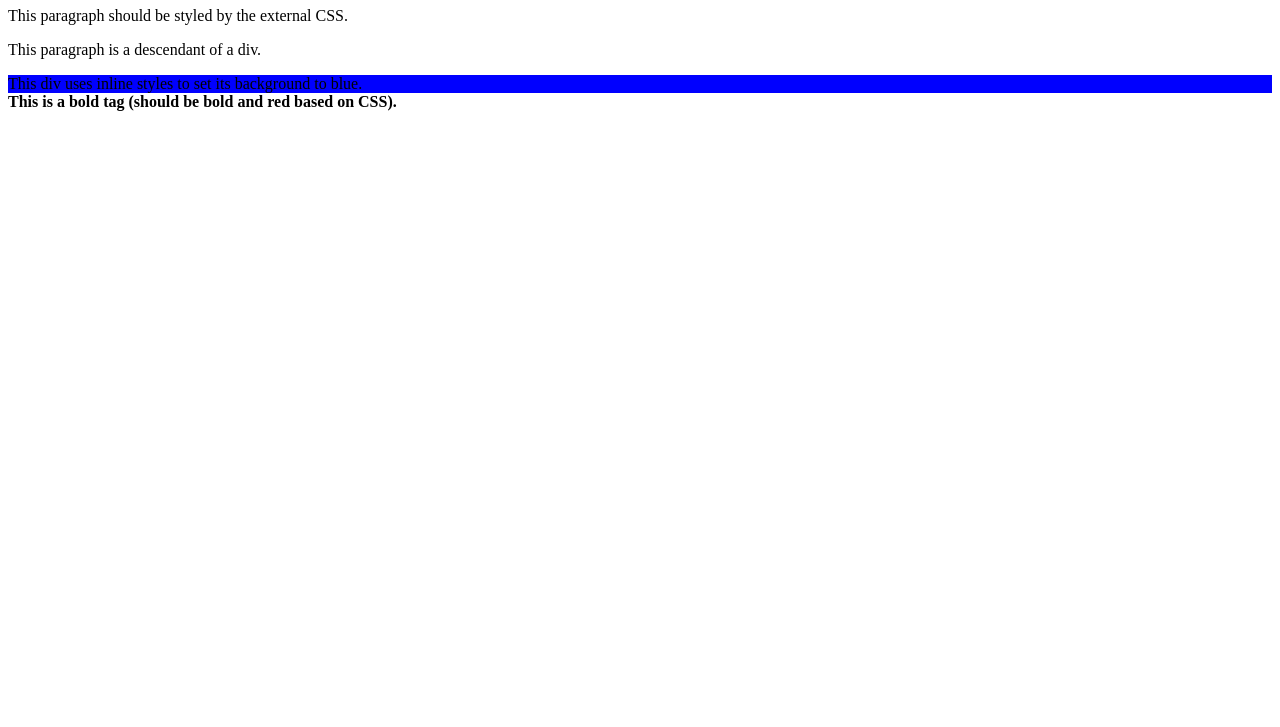
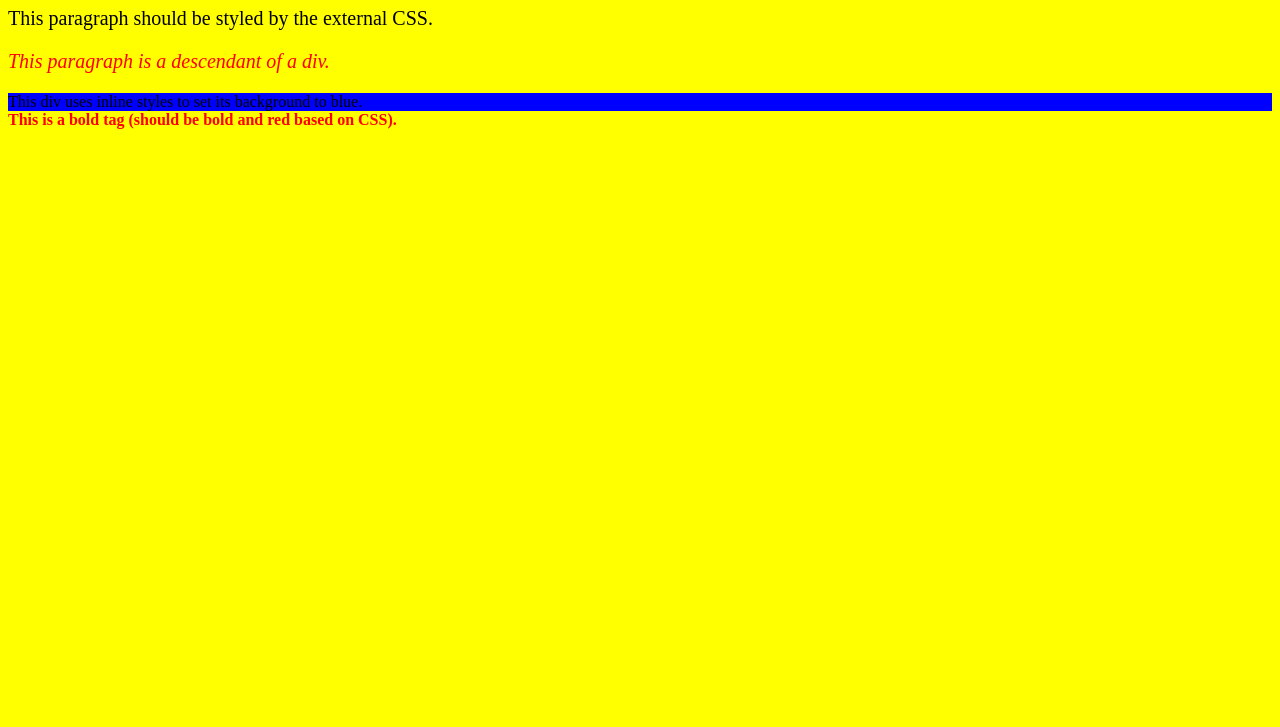
Before and after one commit to mohamedhany01/csurfer, a plain HTML site: page pages/css.html in a window 1280 px wide. Shown: the part 73-800 px from the top of the page. Drawn offline with Linux system fonts and the light colour scheme.

Commit message:
chore: fix typo

```diff
--- a/pages/css.html
+++ b/pages/css.html
@@ -2,7 +2,7 @@
 <html>
 
 <head>
-    <link rel="stylesheet" href="test_style.css">
+    <link rel="stylesheet" href="css.css">
 </head>
 
 <body>
```
